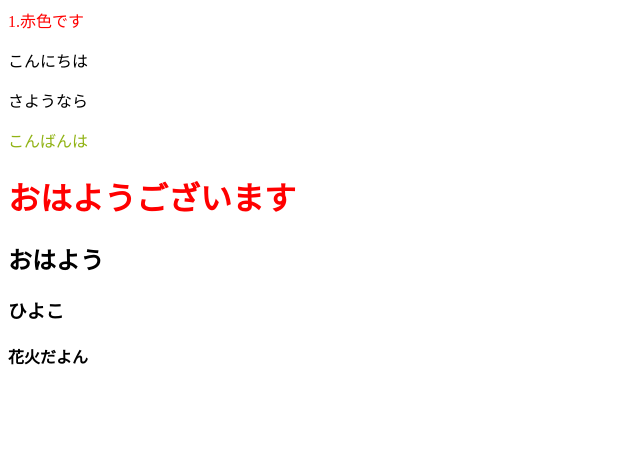
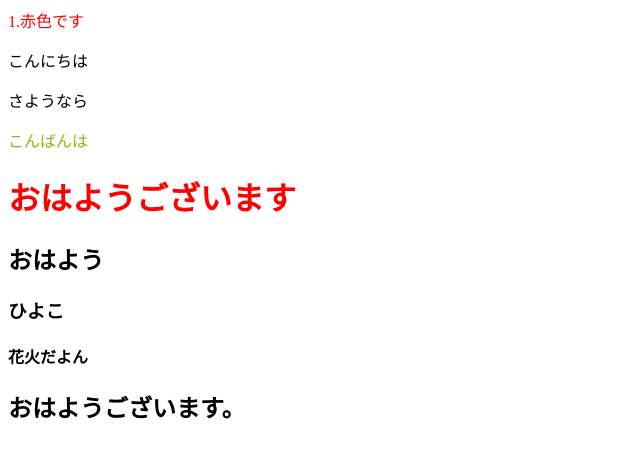
Before and after one commit to riffgthees/riff, a plain HTML site: page index.html in a window 1280 px wide. Shown: the whole page, without its empty margins (0-640 px from the left). Drawn offline with Linux system fonts and the light colour scheme.

Commit message:
おはようございます。を書いて追加をしました。

```diff
--- a/index.html
+++ b/index.html
@@ -17,5 +17,6 @@ styleで覚えておく
 	<h2>おはよう</h2>
 	<h3>ひよこ</h3>
 	<h4>花火だよん</h4>
+	<h2>おはようございます。</h2>
 </body>
 </html>
```
